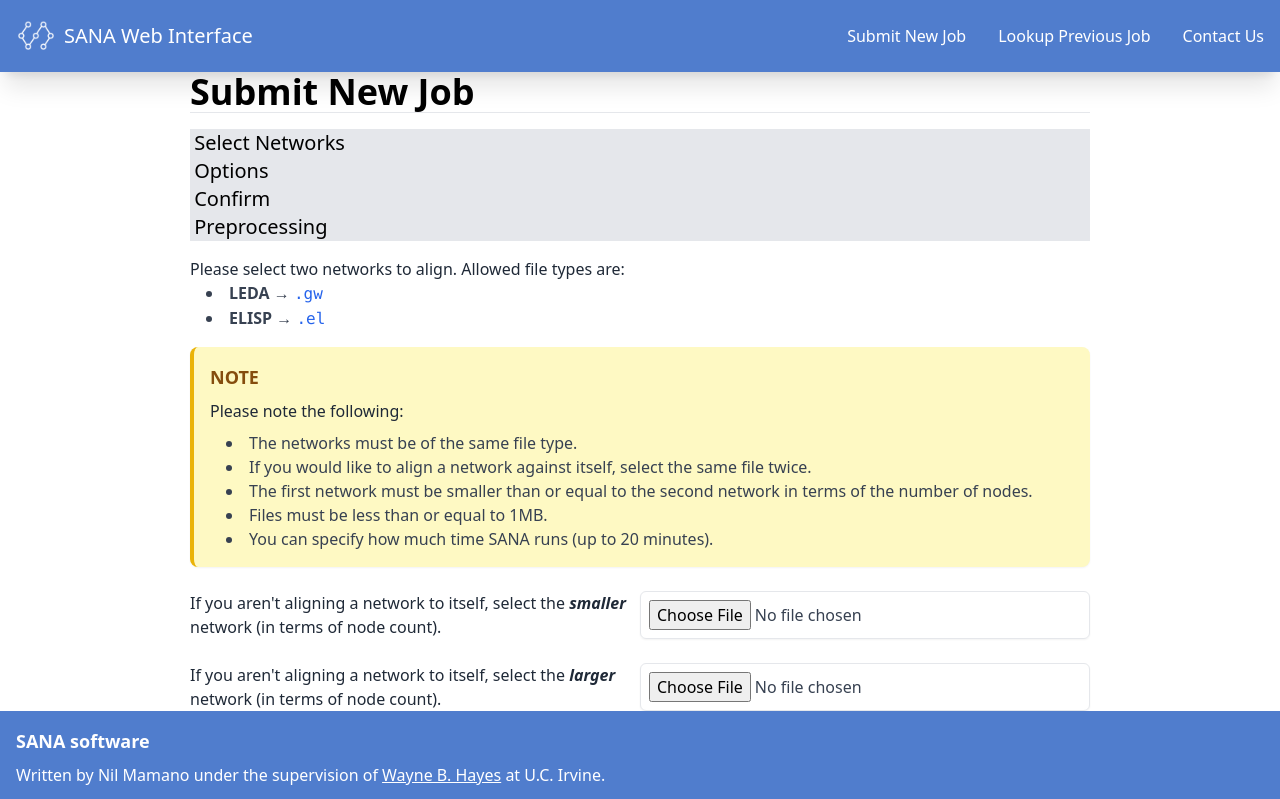
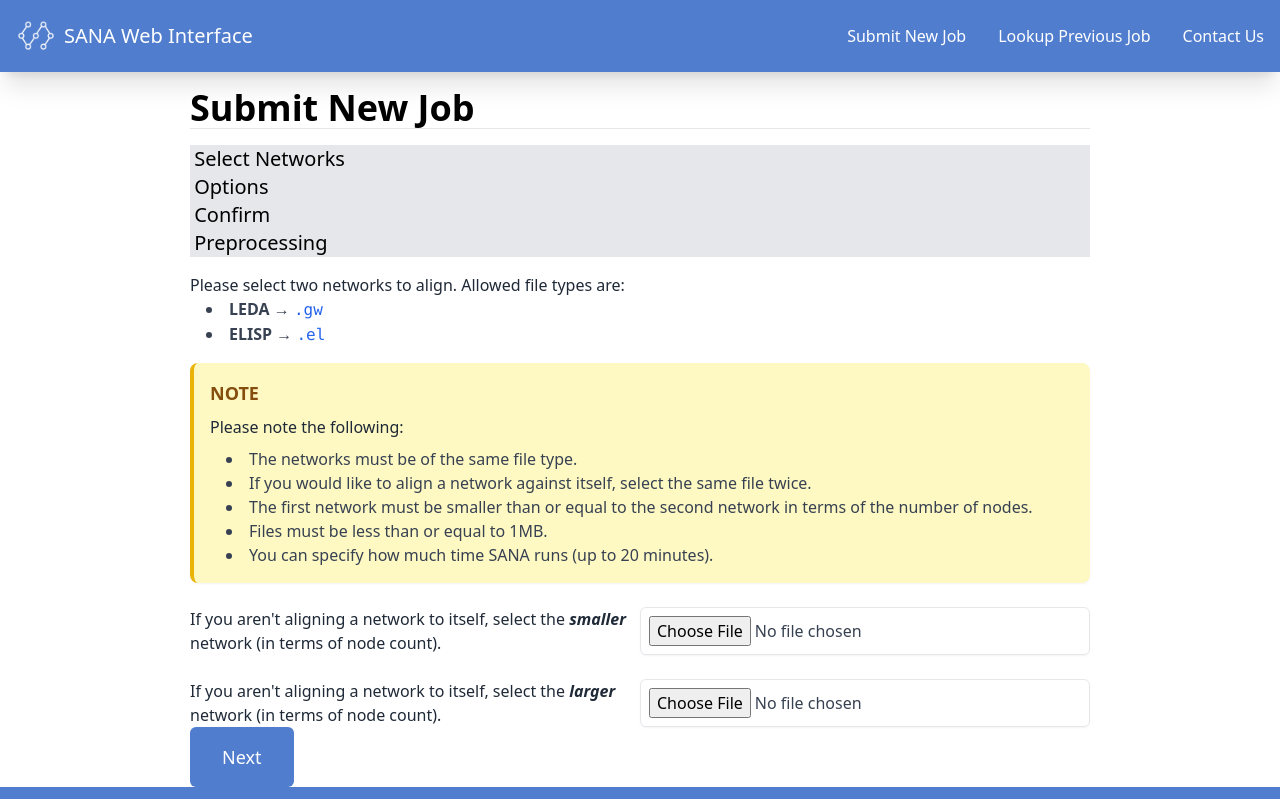
Before and after one commit to maitreyyi/SANA_Development, a React (Create React App) app: page /submit-job in a window 1280 px wide. Shown: the top 799 px of the page. Built offline with nearby package versions, Linux system fonts and the light colour scheme; no server answers.

Commit message:
Adding buttons to submit job

```diff
--- a/src/pages/SubmitJob.js
+++ b/src/pages/SubmitJob.js
@@ -5,9 +5,8 @@
 import OptionsHelp from "../components/OptionsHelp.js";
 import ProcessingStep from "../components/ProcessingStep.js";
 import StepNavigation from "../components/StepNavigation.js";
+import Button from "../components/Button.js";
 import PageFlipper from "../components/PageFlipper.js";
-
-import {Link} from 'react-router-dom';
 
 const SubmitJob = () => {
     const [jsEnabled, setJsEnabled ] = useState(false);
@@ -96,7 +95,7 @@
             <div id="query-page-content">
               <div className="page-content-wrapper">
                 <header>
-                  <h1 className='text-4xl font-bold'>Submit New Job</h1>
+                  <h1 className='text-4xl font-bold mt-4'>Submit New Job</h1>
                 </header>
                 <hr />
                 <StepNavigation/>
@@ -105,13 +104,18 @@
                     id="submit-new-job-form"
                     method="POST"
                     encType="multipart/form-data"
-                    action="/process/index.php"
+                    action="."
                     onSubmit={handleFormSubmit}
                   >
-                    {activeStep === 'select-networks' && (<NetworkSelection
-                      handleFileInputChange={handleFileInputChange}
-                      handleNext={handleNext}
-                    /> )}
+                    {activeStep === 'select-networks' && (
+                      <div>
+                        <NetworkSelection
+                          handleFileInputChange={handleFileInputChange}
+                          handleNext={handleNext}
+                        />
+                        <Button className="align-right">Next</Button>
+                      </div>
+                    )}
                     {activeStep === 'options' && (<OptionsHelp handleBack={handleBack} handleNext={handleNext}/>)}
                     {activeStep === 'confirm' && (<ConfirmationNote handleBack={handleBack}  handleNext = {handleNext}/>)}
                     {activeStep === 'processing' && (<ProcessingStep/>)}
```
